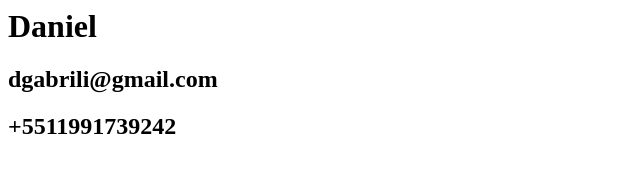
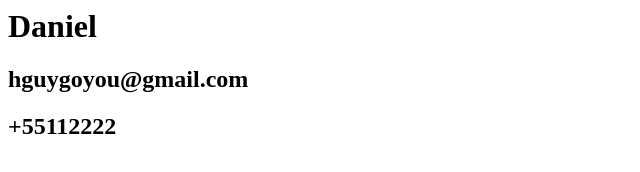
Before and after one commit to gabrilli/pagainateste2, a plain HTML site: page index.html in a window 1280 px wide. Shown: the whole page, without its empty margins (0-640 px from the left). Drawn offline with Linux system fonts and the light colour scheme.

Commit message:
Update index.html

```diff
--- a/index.html
+++ b/index.html
@@ -4,8 +4,8 @@
     </head>
     <body>
       <h1> Daniel </h1>
-      <h2> dgabrili@gmail.com </h2>
-      <h2> +5511991739242 </h2>
+      <h2> hguygoyou@gmail.com </h2>
+      <h2> +55112222 </h2>
     </body>
 
 
```
